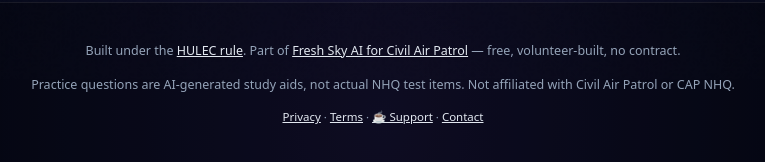
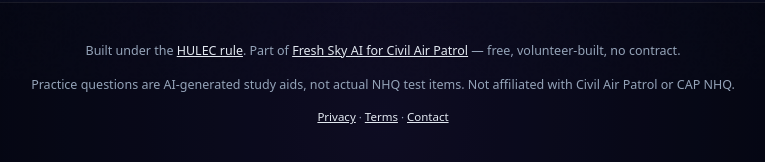
Before and after one commit to justfreshsky-jpg/CAPStudy, a Flask app: page / in a window 1280 px wide. Shown: the part 721-883 px from the top of the page, without its empty margins (257-1022 px from the left). Run offline with Flask 3, Linux system fonts and the light colour scheme.

Commit message:
footer: drop dead /support link (URL was killed)

```diff
--- a/templates/index.html
+++ b/templates/index.html
@@ -179,7 +179,7 @@ a:hover{color:#c4b5fd}
   <footer>
     <p>Built under the <a href="https://www.freshskyai.com/#hulec" target="_blank" rel="noopener">HULEC rule</a>. Part of <a href="https://cap.freshskyai.com/" target="_blank" rel="noopener">Fresh Sky AI for Civil Air Patrol</a> — free, volunteer-built, no contract.</p>
     <p>Practice questions are AI-generated study aids, not actual NHQ test items. Not affiliated with Civil Air Patrol or CAP NHQ.</p>
-      <p style="margin-top:8px;font-size:11.5px;"><a href="/privacy" style="color:#94a3b8;text-decoration:underline;">Privacy</a> · <a href="/terms" style="color:#94a3b8;text-decoration:underline;">Terms</a> · <a href="https://www.freshskyai.com/support" target="_blank" rel="noopener" style="color:#fbbf24;text-decoration:underline;">☕ Support</a> · <a href="mailto:admin@freshskyllc.com" style="color:#94a3b8;text-decoration:underline;">Contact</a></p>
+      <p style="margin-top:8px;font-size:11.5px;"><a href="/privacy" style="color:#94a3b8;text-decoration:underline;">Privacy</a> · <a href="/terms" style="color:#94a3b8;text-decoration:underline;">Terms</a> · <a href="mailto:admin@freshskyllc.com" style="color:#94a3b8;text-decoration:underline;">Contact</a></p>
   </footer>
 
 <script>
```
